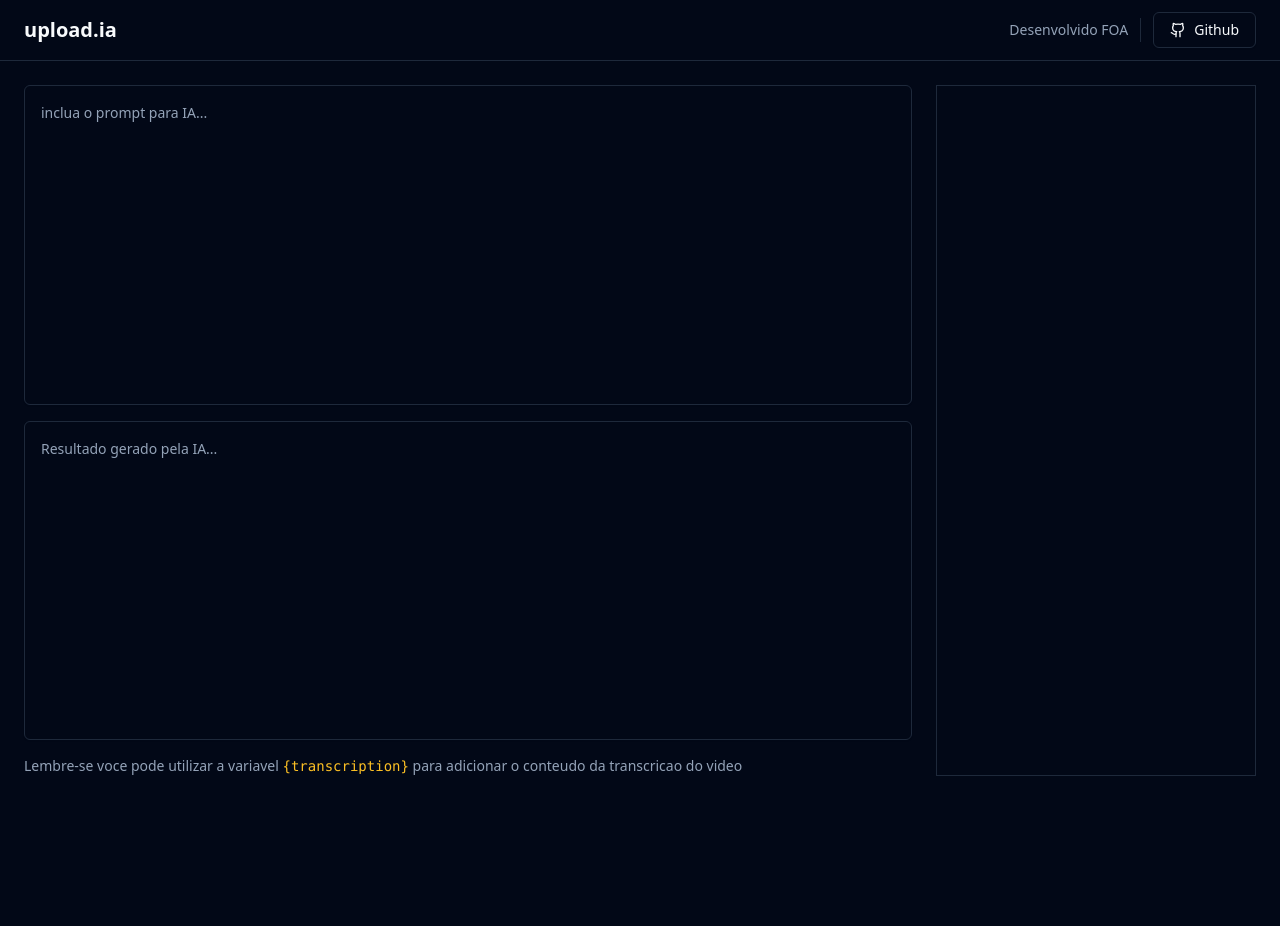
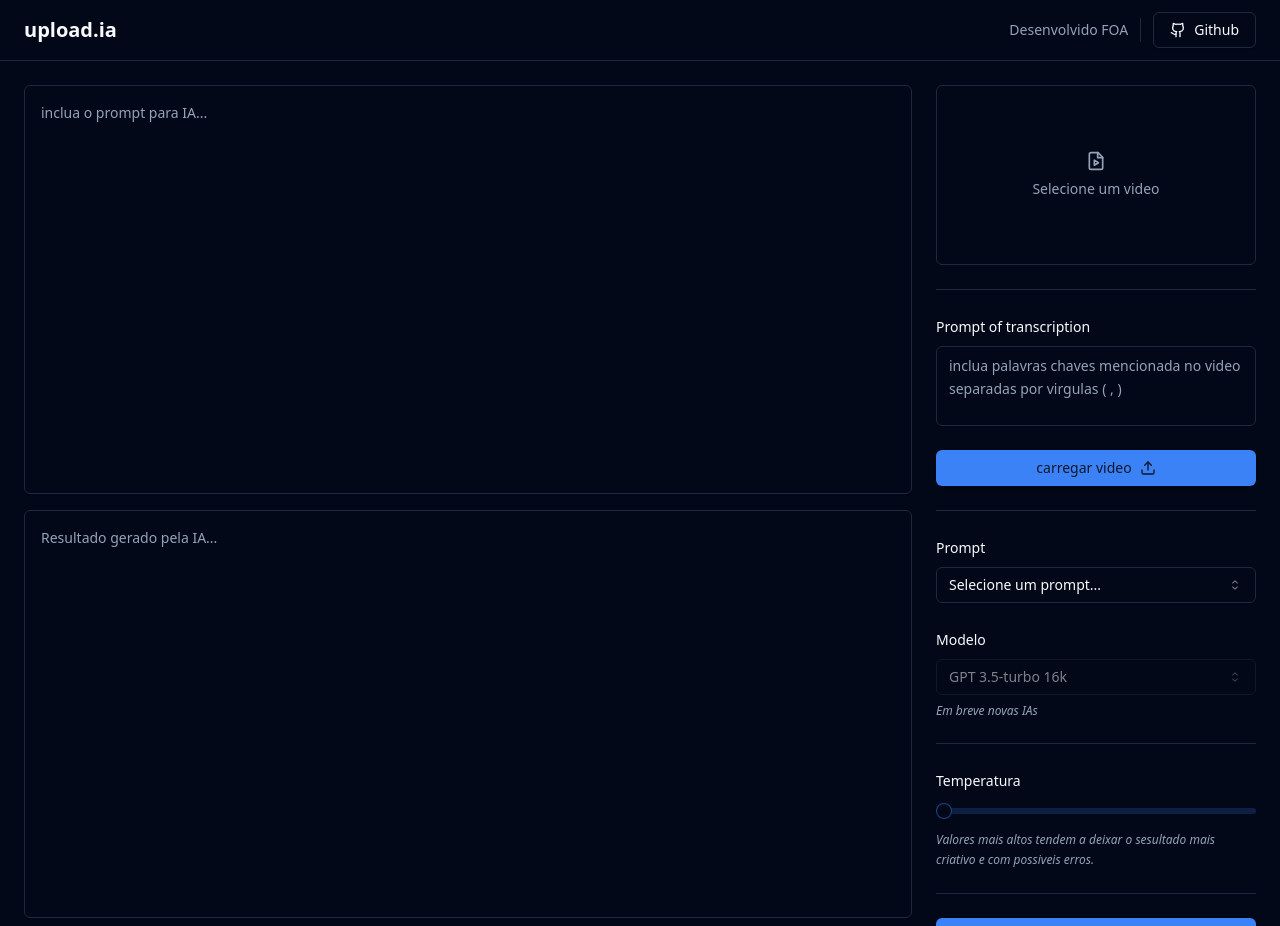
Before and after one commit to flavio-foa-dev/ia-F, a React (Vite) app: page / in a window 1280 px wide. Shown: the top 926 px of the page. Before the commit the page ends 800 px from the top, so only its background shows below. Built offline with nearby package versions, Linux system fonts and the light colour scheme.

Commit message:
tela prompt

```diff
--- a/package.json
+++ b/package.json
@@ -11,7 +11,10 @@
   },
   "dependencies": {
     "@radix-ui/react-icons": "^1.3.0",
+    "@radix-ui/react-label": "^2.0.2",
+    "@radix-ui/react-select": "^1.2.2",
     "@radix-ui/react-separator": "^1.0.3",
+    "@radix-ui/react-slider": "^1.1.2",
     "@radix-ui/react-slot": "^1.0.2",
     "class-variance-authority": "^0.7.0",
     "clsx": "^2.0.0",
--- a/src/App.tsx
+++ b/src/App.tsx
@@ -1,7 +1,10 @@
 import { Button } from "./components/ui/button";
-import { Github } from "lucide-react"
+import { FileVideo, Github, Upload, Wand2 } from "lucide-react"
 import { Separator } from "./components/ui/separator";
 import { Textarea } from "./components/ui/textarea";
+import { Label } from "./components/ui/label";
+import { Select, SelectContent, SelectItem, SelectLabel, SelectTrigger, SelectValue } from "./components/ui/select";
+import { Slider } from "./components/ui/slider";
 
 
 export function App() {
@@ -32,17 +35,95 @@
                     placeholder="Resultado gerado pela IA..."
                     readOnly
                   />
-
                 </div>
 
                 <p className="text-sm text-muted-foreground">Lembre-se voce pode utilizar a variavel <code className="text-amber-400">&#123;transcription&#125;</code> para adicionar o conteudo da transcricao do video
                 </p>
+              </div>
 
-              </div>
-              <aside className="w-80 border"></aside>
+              <aside className="w-80 space-y-6">
+                <form className="space-y-6">
+                  <label
+                    htmlFor="video"
+                    className="flex border rounded-md aspect-video cursor-pointer text-sm flex-col gap-2 items-center justify-center text-muted-foreground hover:bg-primary/5"
+                  >
+                    <FileVideo className="w-5 h-5"/>
+                    Selecione um video
+                  </label>
+
+                  <input
+                    type="file"
+                    name=""
+                    id="video"
+                    accept="video/mp4"
+                    className="sr-only"
+                  />
+                   <Separator />
+                   <div className="space-y-2">
+                    <Label htmlFor="transcription_prompt">Prompt of transcription</Label>
+                    <Textarea
+                      id="transcription_prompt"
+                      className="h-20 leading-relaxed resize-none"
+                      placeholder="inclua palavras chaves mencionada no video separadas por virgulas ( , )"
+                    />
+                   </div>
+                   <Button type="submit" className="w-full">
+                    carregar video
+                    <Upload className="w-4 h-4 ml-2 " />
+
+                   </Button>
+                </form>
+
+                <Separator />
+                <form className="space-y-6">
+
+                <div className=" space-y-2">
+                    <Label>Prompt</Label>
+                    <Select>
+                      <SelectTrigger>
+                        <SelectValue placeholder="Selecione um prompt..."/>
+                      </SelectTrigger>
+                      <SelectContent>
+                        <SelectItem value="title">Titulo do Youtube</SelectItem>
+                        <SelectItem value="description">descricao do youtube</SelectItem>
+
+                      </SelectContent>
+                    </Select>
+                  </div>
+
+                  <div className=" space-y-2">
+                    <Label>Modelo</Label>
+
+                    <Select disabled defaultValue="gpt3.5">
+                      <SelectTrigger>
+                        <SelectValue />
+                      </SelectTrigger>
+                      <SelectContent>
+                        <SelectItem value="gpt3.5">GPT 3.5-turbo 16k</SelectItem>
+                      </SelectContent>
+                    </Select>
+                    <span className="block text-xs text-muted-foreground italic">Em breve novas IAs</span>
+                  </div>
+                  <Separator />
+                  <div className="space-y-4">
+                    <Label>Temperatura</Label>
+                    <Slider min={0} max={1} step={0.1}/>
+                    <span className="block text-xs text-muted-foreground italic leading-relaxed">
+                      Valores mais altos tendem a deixar o sesultado mais criativo e com possiveis erros.
+                    </span>
+
+                  </div>
+
+                  <Separator />
+                  <Button type="submit" className=" w-full">
+                    Executar
+                    <Wand2 className="w-4 h-4 ml-2 "/>
+                  </Button>
+                </form>
+
+              </aside>
         </main>
       </div>
-
     </>
   )
 }
--- /dev/null
+++ b/src/components/ui/label.tsx
@@ -0,0 +1,24 @@
+import * as React from "react"
+import * as LabelPrimitive from "@radix-ui/react-label"
+import { cva, type VariantProps } from "class-variance-authority"
+
+import { cn } from "@/lib/utils"
+
+const labelVariants = cva(
+  "text-sm font-medium leading-none peer-disabled:cursor-not-allowed peer-disabled:opacity-70"
+)
+
+const Label = React.forwardRef<
+  React.ElementRef<typeof LabelPrimitive.Root>,
+  React.ComponentPropsWithoutRef<typeof LabelPrimitive.Root> &
+    VariantProps<typeof labelVariants>
+>(({ className, ...props }, ref) => (
+  <LabelPrimitive.Root
+    ref={ref}
+    className={cn(labelVariants(), className)}
+    {...props}
+  />
+))
+Label.displayName = LabelPrimitive.Root.displayName
+
+export { Label }
--- /dev/null
+++ b/src/components/ui/select.tsx
@@ -0,0 +1,118 @@
+import * as React from "react"
+import { CaretSortIcon, CheckIcon } from "@radix-ui/react-icons"
+import * as SelectPrimitive from "@radix-ui/react-select"
+
+import { cn } from "@/lib/utils"
+
+const Select = SelectPrimitive.Root
+
+const SelectGroup = SelectPrimitive.Group
+
+const SelectValue = SelectPrimitive.Value
+
+const SelectTrigger = React.forwardRef<
+  React.ElementRef<typeof SelectPrimitive.Trigger>,
+  React.ComponentPropsWithoutRef<typeof SelectPrimitive.Trigger>
+>(({ className, children, ...props }, ref) => (
+  <SelectPrimitive.Trigger
+    ref={ref}
+    className={cn(
+      "flex h-9 w-full items-center justify-between rounded-md border border-input bg-transparent px-3 py-2 text-sm shadow-sm ring-offset-background placeholder:text-muted-foreground focus:outline-none focus:ring-1 focus:ring-ring disabled:cursor-not-allowed disabled:opacity-50",
+      className
+    )}
+    {...props}
+  >
+    {children}
+    <SelectPrimitive.Icon asChild>
+      <CaretSortIcon className="h-4 w-4 opacity-50" />
+    </SelectPrimitive.Icon>
+  </SelectPrimitive.Trigger>
+))
+SelectTrigger.displayName = SelectPrimitive.Trigger.displayName
+
+const SelectContent = React.forwardRef<
+  React.ElementRef<typeof SelectPrimitive.Content>,
+  React.ComponentPropsWithoutRef<typeof SelectPrimitive.Content>
+>(({ className, children, position = "popper", ...props }, ref) => (
+  <SelectPrimitive.Portal>
+    <SelectPrimitive.Content
+      ref={ref}
+      className={cn(
+        "relative z-50 min-w-[8rem] overflow-hidden rounded-md border bg-popover text-popover-foreground shadow-md data-[state=open]:animate-in data-[state=closed]:animate-out data-[state=closed]:fade-out-0 data-[state=open]:fade-in-0 data-[state=closed]:zoom-out-95 data-[state=open]:zoom-in-95 data-[side=bottom]:slide-in-from-top-2 data-[side=left]:slide-in-from-right-2 data-[side=right]:slide-in-from-left-2 data-[side=top]:slide-in-from-bottom-2",
+        position === "popper" &&
+          "data-[side=bottom]:translate-y-1 data-[side=left]:-translate-x-1 data-[side=right]:translate-x-1 data-[side=top]:-translate-y-1",
+        className
+      )}
+      position={position}
+      {...props}
+    >
+      <SelectPrimitive.Viewport
+        className={cn(
+          "p-1",
+          position === "popper" &&
+            "h-[var(--radix-select-trigger-height)] w-full min-w-[var(--radix-select-trigger-width)]"
+        )}
+      >
+        {children}
+      </SelectPrimitive.Viewport>
+    </SelectPrimitive.Content>
+  </SelectPrimitive.Portal>
+))
+SelectContent.displayName = SelectPrimitive.Content.displayName
+
+const SelectLabel = React.forwardRef<
+  React.ElementRef<typeof SelectPrimitive.Label>,
+  React.ComponentPropsWithoutRef<typeof SelectPrimitive.Label>
+>(({ className, ...props }, ref) => (
+  <SelectPrimitive.Label
+    ref={ref}
+    className={cn("px-2 py-1.5 text-sm font-semibold", className)}
+    {...props}
+  />
+))
+SelectLabel.displayName = SelectPrimitive.Label.displayName
+
+const SelectItem = React.forwardRef<
+  React.ElementRef<typeof SelectPrimitive.Item>,
+  React.ComponentPropsWithoutRef<typeof SelectPrimitive.Item>
+>(({ className, children, ...props }, ref) => (
+  <SelectPrimitive.Item
+    ref={ref}
+    className={cn(
+      "relative flex w-full cursor-default select-none items-center rounded-sm py-1.5 pl-2 pr-8 text-sm outline-none focus:bg-accent focus:text-accent-foreground data-[disabled]:pointer-events-none data-[disabled]:opacity-50",
+      className
+    )}
+    {...props}
+  >
+    <span className="absolute right-2 flex h-3.5 w-3.5 items-center justify-center">
+      <SelectPrimitive.ItemIndicator>
+        <CheckIcon className="h-4 w-4" />
+      </SelectPrimitive.ItemIndicator>
+    </span>
+    <SelectPrimitive.ItemText>{children}</SelectPrimitive.ItemText>
+  </SelectPrimitive.Item>
+))
+SelectItem.displayName = SelectPrimitive.Item.displayName
+
+const SelectSeparator = React.forwardRef<
+  React.ElementRef<typeof SelectPrimitive.Separator>,
+  React.ComponentPropsWithoutRef<typeof SelectPrimitive.Separator>
+>(({ className, ...props }, ref) => (
+  <SelectPrimitive.Separator
+    ref={ref}
+    className={cn("-mx-1 my-1 h-px bg-muted", className)}
+    {...props}
+  />
+))
+SelectSeparator.displayName = SelectPrimitive.Separator.displayName
+
+export {
+  Select,
+  SelectGroup,
+  SelectValue,
+  SelectTrigger,
+  SelectContent,
+  SelectLabel,
+  SelectItem,
+  SelectSeparator,
+}
--- /dev/null
+++ b/src/components/ui/slider.tsx
@@ -0,0 +1,26 @@
+import * as React from "react"
+import * as SliderPrimitive from "@radix-ui/react-slider"
+
+import { cn } from "@/lib/utils"
+
+const Slider = React.forwardRef<
+  React.ElementRef<typeof SliderPrimitive.Root>,
+  React.ComponentPropsWithoutRef<typeof SliderPrimitive.Root>
+>(({ className, ...props }, ref) => (
+  <SliderPrimitive.Root
+    ref={ref}
+    className={cn(
+      "relative flex w-full touch-none select-none items-center",
+      className
+    )}
+    {...props}
+  >
+    <SliderPrimitive.Track className="relative h-1.5 w-full grow overflow-hidden rounded-full bg-primary/20">
+      <SliderPrimitive.Range className="absolute h-full bg-primary" />
+    </SliderPrimitive.Track>
+    <SliderPrimitive.Thumb className="block h-4 w-4 rounded-full border border-primary/50 bg-background shadow transition-colors focus-visible:outline-none focus-visible:ring-1 focus-visible:ring-ring disabled:pointer-events-none disabled:opacity-50" />
+  </SliderPrimitive.Root>
+))
+Slider.displayName = SliderPrimitive.Root.displayName
+
+export { Slider }
```
Also changed, not shown: 1 other file (tests, documents, lock files or other folders).
